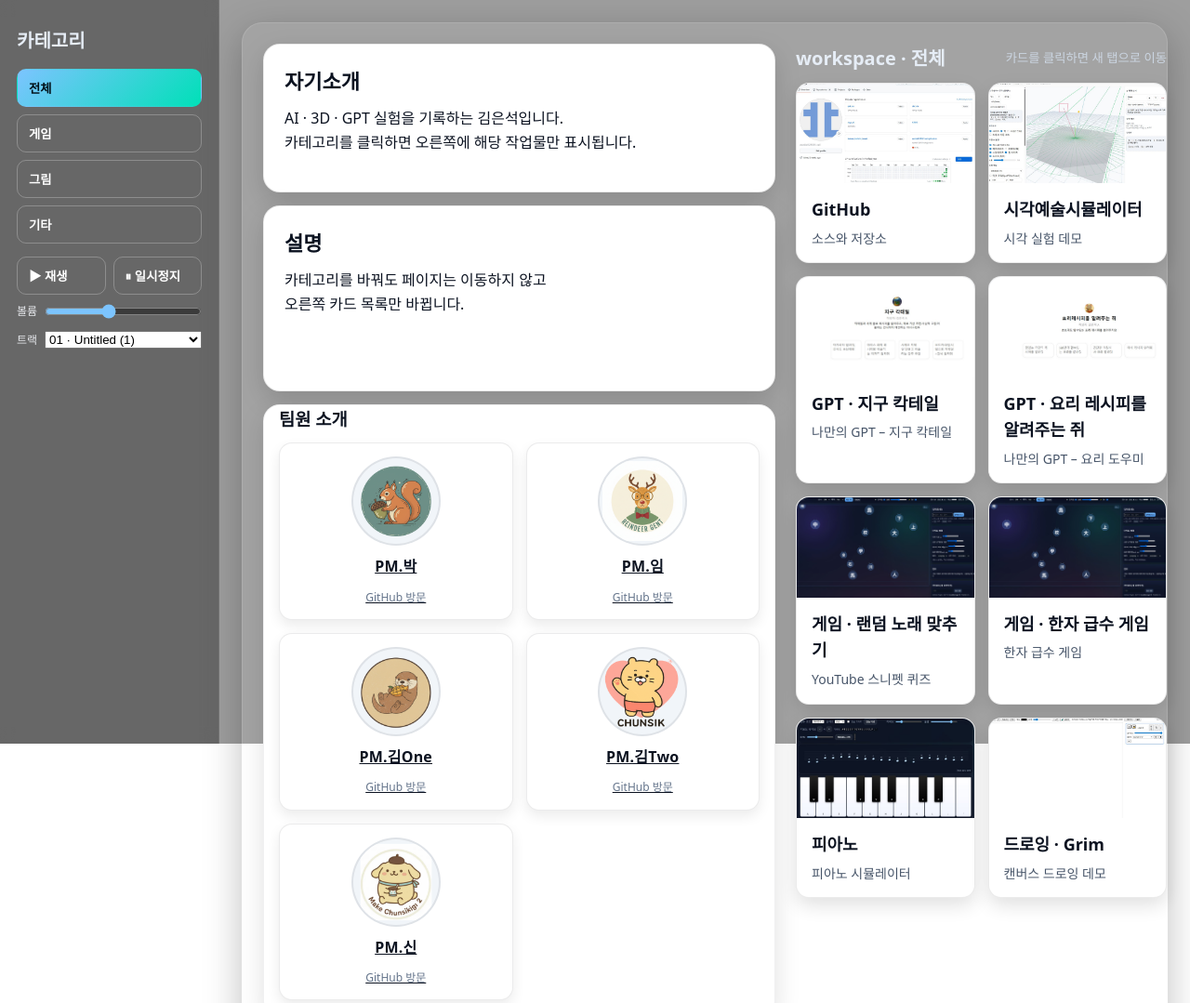
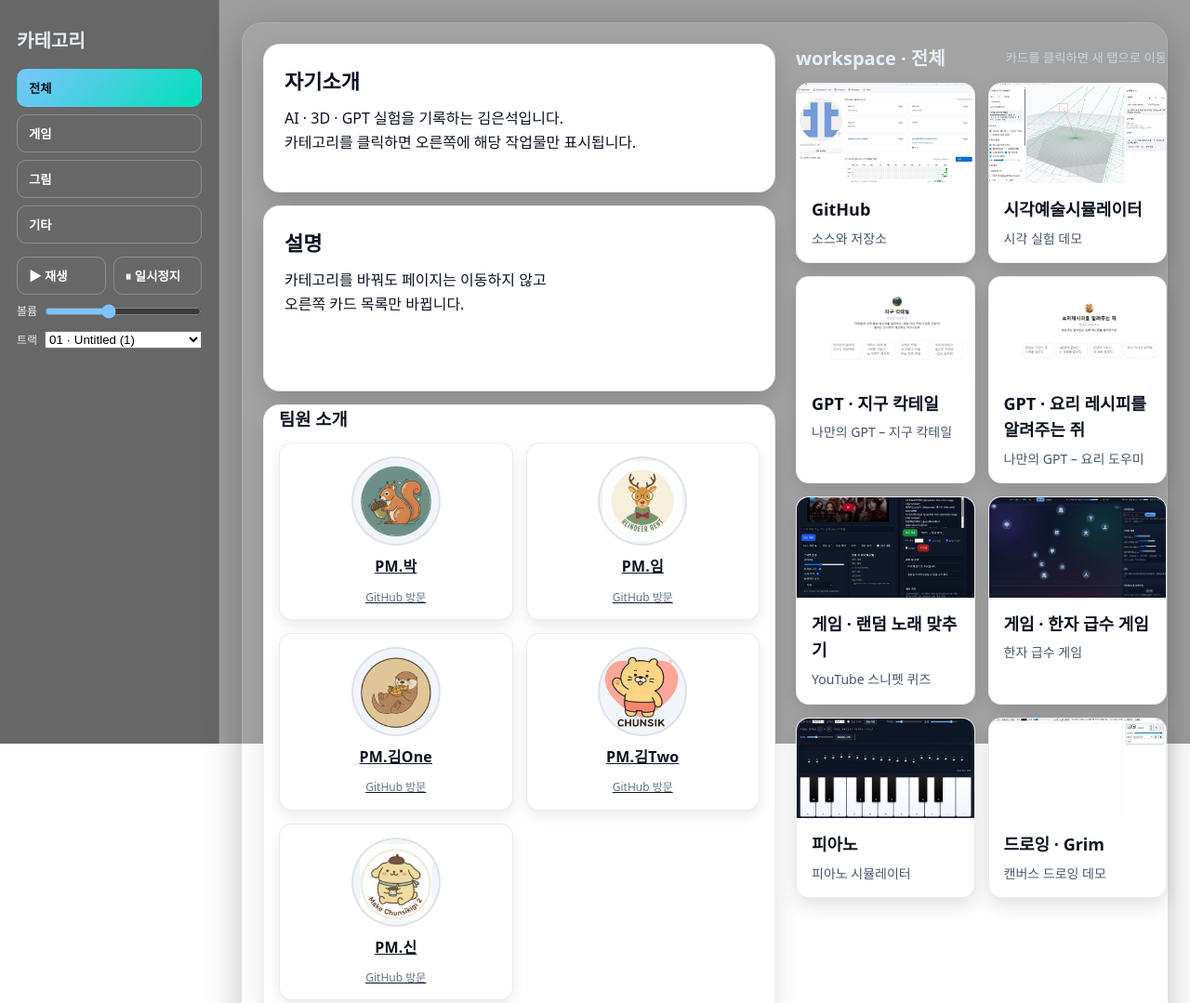
Before and after one commit to ezekiel123581-cell/ezekiel123581-cell.github.io, a plain HTML site: page index.html in a window 1280 px wide. Shown: the top 1079 px of the page at 93% size. Drawn offline with Linux system fonts and the light colour scheme; animation ran at ten frames a second.

Commit message:
Update index.html

```diff
--- a/index.html
+++ b/index.html
@@ -375,7 +375,7 @@
       { title:'GPT · 요리 레시피를 알려주는 쥐', desc:'나만의 GPT – 요리 도우미', href:'https://chatgpt.com/g/g-68b81a61f75c8191a19abbbe0d553797-yoriresipireul-alryeojuneun-jwi', cat:'기타', thumb:'./thumb/img%201.JPG' },
 
       /* ★ 추가: 랜덤 노래 맞추기 (game.html이 repo 루트에 있으므로 ./game.html 로 연결) */
-      { title:'게임 · 랜덤 노래 맞추기', desc:'YouTube 스니펫 퀴즈', href:'./game.html',  cat:'게임', thumb:'./thumb/img%207.JPG' },
+      { title:'게임 · 랜덤 노래 맞추기', desc:'YouTube 스니펫 퀴즈', href:'./game.html',  cat:'게임', thumb:'./thumb/img%208.JPG' },
       { title:'게임 · 한자 급수 게임', desc:'한자 급수 게임', href:'./HanJA.html', cat:'게임',thumb:'./thumb/img%207.JPG' },
 
       { title:'피아노', desc:'피아노 시뮬레이터', href:'./piano.html', cat:'게임', thumb:'./thumb/img%206.JPG' },
```
